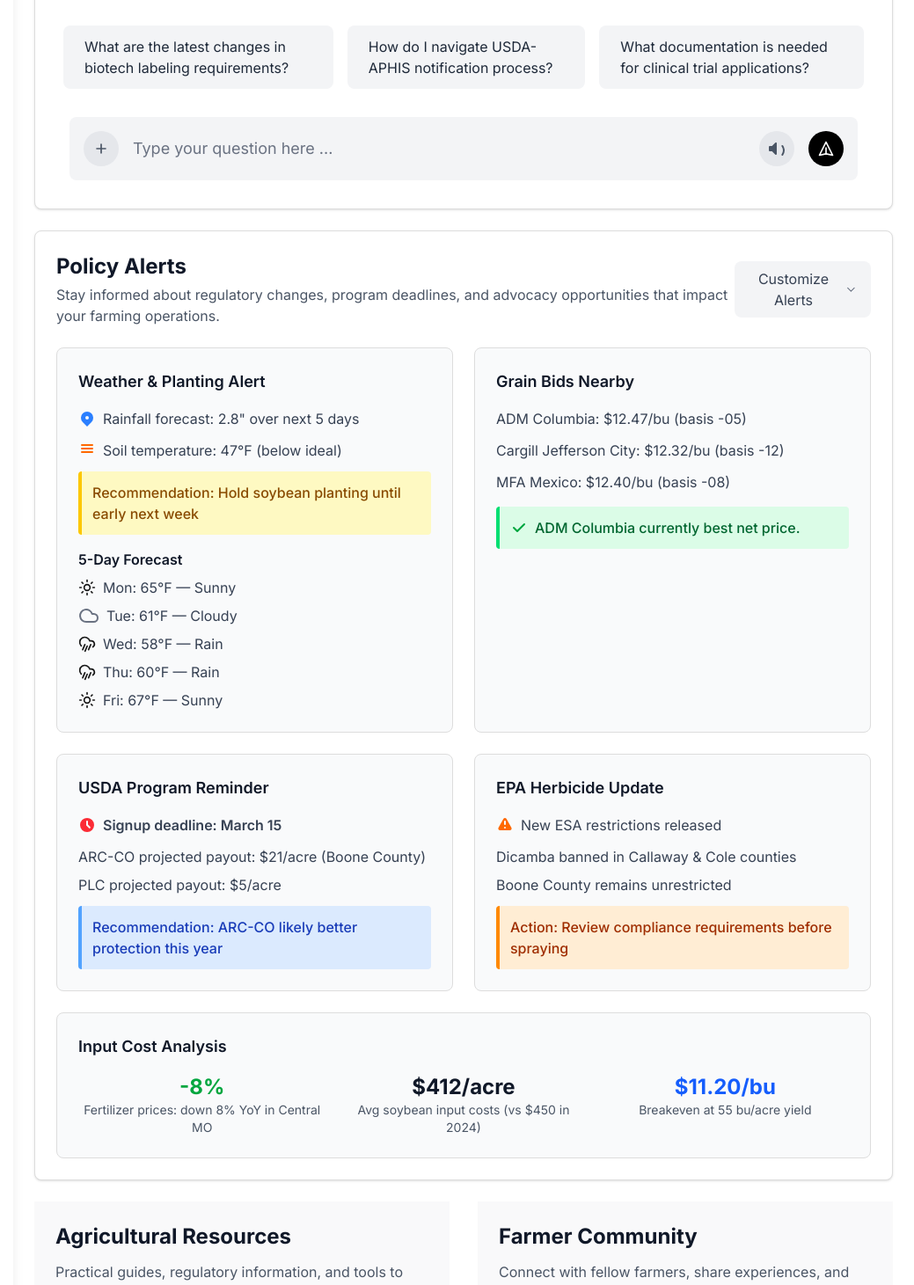
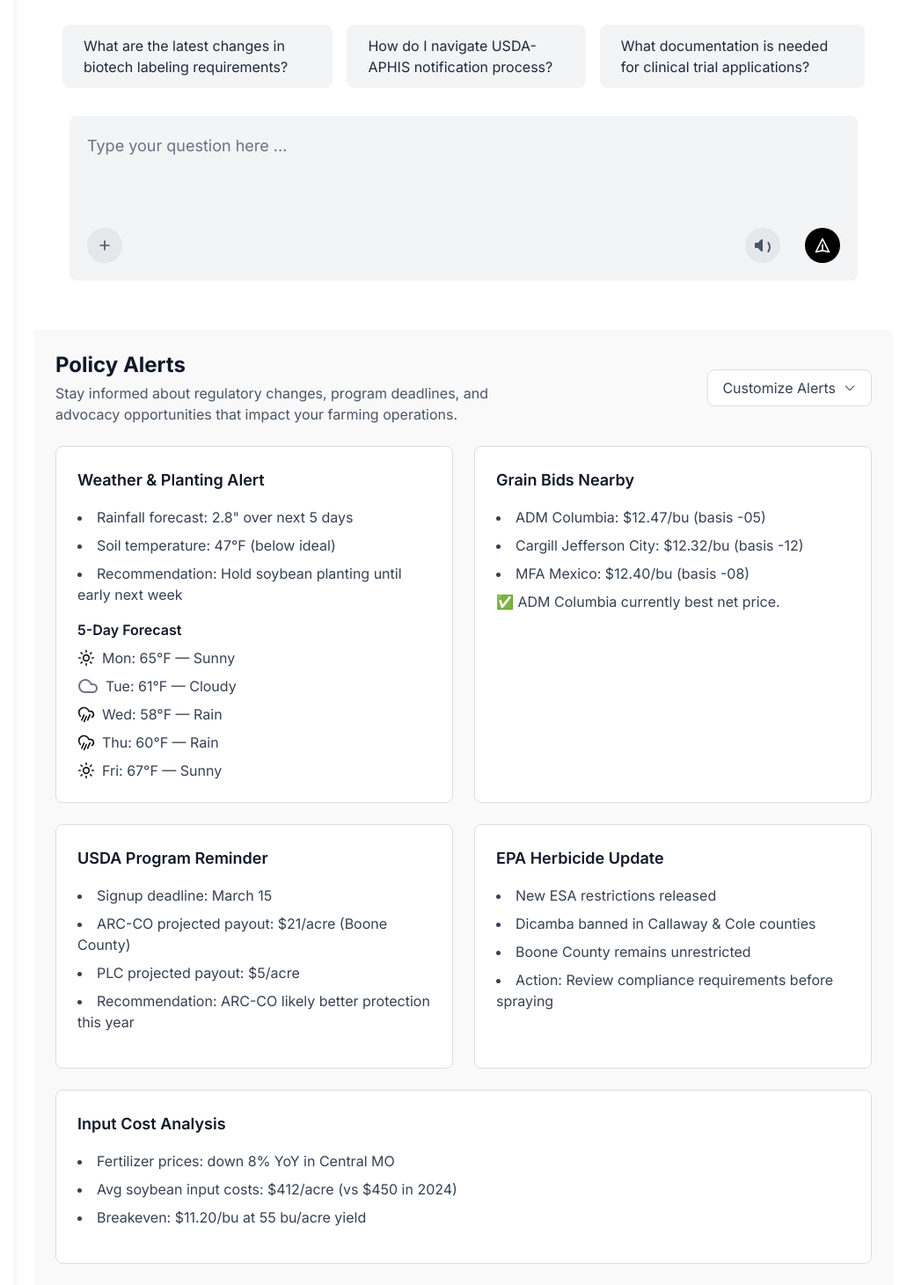
Before and after one commit to inderjeetladi/msa, a Next.js app: page / in a window 1280 px wide. Shown: the part 340-1801 px from the top of the page at 88% size, without its empty margins (241-1280 px from the left). Built offline with nearby package versions, Linux system fonts and the light colour scheme.

Commit message:
farmer page

```diff
--- a/src/app/page.tsx
+++ b/src/app/page.tsx
@@ -1,3 +1,5 @@
+import Image from "next/image";
+
 export default function Home() {
   return (
     <div className="p-6">
@@ -5,13 +7,16 @@ export default function Home() {
         {/* AI-Powered Agricultural Intelligence Section */}
         <div className="space-y-6">
           {/* Section 1 - AI-Powered Agricultural Intelligence */}
-          <div className="bg-white rounded-lg shadow-sm border p-8" style={{ borderColor: '#dddddd' }}>
+          <div className="bg-white p-8" style={{ borderColor: '#dddddd' }}>
             {/* Header with star icon */}
             <div className="text-center mb-8">
-              <div className="flex items-center justify-center mb-4">
-                <svg className="w-5 h-5 text-yellow-500 mr-2" fill="currentColor" viewBox="0 0 20 20">
-                  <path d="M9.049 2.927c.3-.921 1.603-.921 1.902 0l1.07 3.292a1 1 0 00.95.69h3.462c.969 0 1.371 1.24.588 1.81l-2.8 2.034a1 1 0 00-.364 1.118l1.07 3.292c.3.921-.755 1.688-1.54 1.118l-2.8-2.034a1 1 0 00-1.175 0l-2.8 2.034c-.784.57-1.838-.197-1.539-1.118l1.07-3.292a1 1 0 00-.364-1.118L2.98 8.72c-.783-.57-.38-1.81.588-1.81h3.461a1 1 0 00.951-.69l1.07-3.292z" />
-                </svg>
+              <div className="flex items-center justify-center mb-4 gap-x-2">
+                 <Image  src="/assets/images/star.png"
+        alt="Agriculture AI"
+        width={20}
+        height={20}
+        className="mb-2"
+      />
                 <h1 className="text-lg font-medium text-gray-700">AI-Powered Agricultural Intelligence</h1>
               </div>
 
@@ -45,8 +50,14 @@ export default function Home() {
 
             {/* AI Search Box */}
             <div className="relative max-w-4xl mx-auto">
-              <div className="flex items-center bg-gray-100 rounded-lg p-4">
+              <div className="flex  bg-gray-100 rounded-lg p-5 h-[187px] flex-col justify-between ">
                 {/* Plus button */}
+                <input
+                  type="text"
+                  placeholder="Type your question here ..."
+                  className="bg-transparent text-gray-800 placeholder-gray-500 focus:outline-none text-lg"
+                />
+                <div className="flex justify-between">
                 <button className="w-10 h-10 bg-gray-200 hover:bg-gray-300 rounded-full flex items-center justify-center mr-4 transition-colors">
                   <svg className="w-5 h-5 text-gray-600" fill="none" stroke="currentColor" viewBox="0 0 24 24">
                     <path strokeLinecap="round" strokeLinejoin="round" strokeWidth={2} d="M12 6v6m0 0v6m0-6h6m-6 0H6" />
@@ -54,12 +65,8 @@ export default function Home() {
                 </button>
 
                 {/* Input field */}
-                <input
-                  type="text"
-                  placeholder="Type your question here ..."
-                  className="flex-1 bg-transparent text-gray-800 placeholder-gray-500 focus:outline-none text-lg"
-                />
 
+                <div className="flex gap-x-3">
                 {/* Audio button */}
                 <button className="w-10 h-10 bg-gray-200 hover:bg-gray-300 rounded-full flex items-center justify-center mr-4 transition-colors">
                   <svg className="w-5 h-5 text-gray-600" fill="currentColor" viewBox="0 0 20 20">
@@ -73,19 +80,21 @@ export default function Home() {
                     <path strokeLinecap="round" strokeLinejoin="round" strokeWidth={2} d="M12 19l9 2-9-18-9 18 9-2zm0 0v-8" />
                   </svg>
                 </button>
+                </div>
+                </div>
               </div>
             </div>
           </div>
 
           {/* Section 2 - Policy Alerts Dashboard */}
-          <div className="bg-white rounded-lg shadow-sm border p-6" style={{ borderColor: '#dddddd' }}>
+          <div className="bg-[#F9F9FA] p-6" style={{ borderColor: '#dddddd' }}>
             {/* Header */}
             <div className="flex items-center justify-between mb-6">
               <div>
                 <h2 className="text-2xl font-bold text-gray-900">Policy Alerts</h2>
-                <p className="text-gray-600 mt-1">Stay informed about regulatory changes, program deadlines, and advocacy opportunities that impact your farming operations.</p>
+                <p className="text-gray-600 mt-1">Stay informed about regulatory changes, program deadlines, and <br/>advocacy opportunities that impact your farming operations.</p>
               </div>
-              <button className="flex items-center px-4 py-2 bg-gray-100 hover:bg-gray-200 rounded-lg transition-colors">
+              <button className="flex items-center px-4 py-2 bg-white border border-[#ddd] hover:bg-gray-200 rounded-lg transition-colors">
                 <span className="text-gray-700 mr-2">Customize Alerts</span>
                 <svg className="w-4 h-4 text-gray-500" fill="none" stroke="currentColor" viewBox="0 0 24 24">
                   <path strokeLinecap="round" strokeLinejoin="round" strokeWidth={2} d="M19 9l-7 7-7-7" />
@@ -96,25 +105,21 @@ export default function Home() {
             {/* Cards Grid */}
             <div className="grid grid-cols-1 lg:grid-cols-2 gap-6">
               {/* Weather & Planting Alert */}
-              <div className="bg-gray-50 rounded-lg p-6 border" style={{ borderColor: '#dddddd' }}>
+              <div className="bg-white rounded-lg p-6 border" style={{ borderColor: '#dddddd' }}>
                 <h3 className="text-lg font-semibold text-gray-900 mb-4">Weather & Planting Alert</h3>
-                <div className="space-y-3 mb-4">
-                  <div className="flex items-center">
-                    <svg className="w-5 h-5 text-blue-500 mr-2" fill="currentColor" viewBox="0 0 20 20">
-                      <path fillRule="evenodd" d="M5.05 4.05a7 7 0 119.9 9.9L10 18.9l-4.95-4.95a7 7 0 010-9.9zM10 11a2 2 0 100-4 2 2 0 000 4z" clipRule="evenodd" />
-                    </svg>
-                    <span className="text-gray-700">Rainfall forecast: 2.8&quot; over next 5 days</span>
-                  </div>
-                  <div className="flex items-center">
-                    <svg className="w-5 h-5 text-orange-500 mr-2" fill="currentColor" viewBox="0 0 20 20">
-                      <path fillRule="evenodd" d="M3 4a1 1 0 011-1h12a1 1 0 110 2H4a1 1 0 01-1-1zm0 4a1 1 0 011-1h12a1 1 0 110 2H4a1 1 0 01-1-1zm0 4a1 1 0 011-1h12a1 1 0 110 2H4a1 1 0 01-1-1z" clipRule="evenodd" />
-                    </svg>
-                    <span className="text-gray-700">Soil temperature: 47°F (below ideal)</span>
-                  </div>
-                  <div className="bg-yellow-100 border-l-4 border-yellow-400 p-3 rounded">
-                    <p className="text-yellow-800 font-medium">Recommendation: Hold soybean planting until early next week</p>
-                  </div>
-                </div>
+               <ul className="list-disc list-inside space-y-2 mb-4 text-gray-700">
+  <li className=" items-center">
+    Rainfall forecast: 2.8&quot; over next 5 days
+  </li>
+
+  <li className=" items-center">
+    Soil temperature: 47°F (below ideal)
+  </li>
+   <li className=" items-center">
+    Recommendation: Hold soybean planting until early next week
+  </li>
+</ul>
+
 
                 <div className="mt-4">
                   <h4 className="font-semibold text-gray-900 mb-2">5-Day Forecast</h4>
@@ -156,86 +161,79 @@ export default function Home() {
               </div>
 
               {/* Grain Bids Nearby */}
-              <div className="bg-gray-50 rounded-lg p-6 border" style={{ borderColor: '#dddddd' }}>
+              <div className="bg-white rounded-lg p-6 border" style={{ borderColor: '#dddddd' }}>
                 <h3 className="text-lg font-semibold text-gray-900 mb-4">Grain Bids Nearby</h3>
-                <div className="space-y-3">
-                  <div className="flex items-center justify-between">
-                    <span className="text-gray-700">ADM Columbia: $12.47/bu (basis -05)</span>
-                  </div>
-                  <div className="flex items-center justify-between">
-                    <span className="text-gray-700">Cargill Jefferson City: $12.32/bu (basis -12)</span>
-                  </div>
-                  <div className="flex items-center justify-between">
-                    <span className="text-gray-700">MFA Mexico: $12.40/bu (basis -08)</span>
-                  </div>
-                  <div className="bg-green-100 border-l-4 border-green-400 p-3 rounded mt-4">
-                    <div className="flex items-center">
-                      <svg className="w-5 h-5 text-green-600 mr-2" fill="currentColor" viewBox="0 0 20 20">
-                        <path fillRule="evenodd" d="M16.707 5.293a1 1 0 010 1.414l-8 8a1 1 0 01-1.414 0l-4-4a1 1 0 011.414-1.414L8 12.586l7.293-7.293a1 1 0 011.414 0z" clipRule="evenodd" />
-                      </svg>
-                      <span className="text-green-800 font-medium">ADM Columbia currently best net price.</span>
-                    </div>
-                  </div>
-                </div>
+                   <ul className="list-disc list-inside space-y-2 mb-4 text-gray-700">
+  <li className=" items-center">
+    ADM Columbia: $12.47/bu (basis -05)
+  </li>
+
+  <li className=" items-center">
+   Cargill Jefferson City: $12.32/bu (basis -12)
+  </li>
+   <li className=" items-center">
+   MFA Mexico: $12.40/bu (basis -08)
+  </li>
+   <li className="flex items-center mt-2">
+ ✅ ADM Columbia currently best net price.
+  </li>
+</ul>
               </div>
 
               {/* USDA Program Reminder */}
-              <div className="bg-gray-50 rounded-lg p-6 border" style={{ borderColor: '#dddddd' }}>
+              <div className="bg-white rounded-lg p-6 border" style={{ borderColor: '#dddddd' }}>
                 <h3 className="text-lg font-semibold text-gray-900 mb-4">USDA Program Reminder</h3>
-                <div className="space-y-3">
-                  <div className="flex items-center">
-                    <svg className="w-5 h-5 text-red-500 mr-2" fill="currentColor" viewBox="0 0 20 20">
-                      <path fillRule="evenodd" d="M10 18a8 8 0 100-16 8 8 0 000 16zm1-12a1 1 0 10-2 0v4a1 1 0 00.293.707l2.828 2.829a1 1 0 101.415-1.415L11 9.586V6z" clipRule="evenodd" />
-                    </svg>
-                    <span className="text-gray-700 font-semibold">Signup deadline: March 15</span>
-                  </div>
-                  <div className="space-y-2">
-                    <p className="text-gray-700">ARC-CO projected payout: $21/acre (Boone County)</p>
-                    <p className="text-gray-700">PLC projected payout: $5/acre</p>
-                  </div>
-                  <div className="bg-blue-100 border-l-4 border-blue-400 p-3 rounded">
-                    <p className="text-blue-800 font-medium">Recommendation: ARC-CO likely better protection this year</p>
-                  </div>
-                </div>
+                                  <ul className="list-disc list-inside space-y-2 mb-4 text-gray-700">
+  <li className=" items-center">
+    Signup deadline: March 15
+  </li>
+
+  <li className=" items-center">
+  ARC-CO projected payout: $21/acre (Boone County)
+  </li>
+   <li className=" items-center">
+  PLC projected payout: $5/acre
+  </li>
+   <li className="items-center mt-2">
+Recommendation: ARC-CO likely better protection this year
+  </li>
+</ul>
               </div>
 
               {/* EPA Herbicide Update */}
-              <div className="bg-gray-50 rounded-lg p-6 border" style={{ borderColor: '#dddddd' }}>
+              <div className="bg-white rounded-lg p-6 border" style={{ borderColor: '#dddddd' }}>
                 <h3 className="text-lg font-semibold text-gray-900 mb-4">EPA Herbicide Update</h3>
-                <div className="space-y-3">
-                  <div className="flex items-center">
-                    <svg className="w-5 h-5 text-orange-500 mr-2" fill="currentColor" viewBox="0 0 20 20">
-                      <path fillRule="evenodd" d="M8.257 3.099c.765-1.36 2.722-1.36 3.486 0l5.58 9.92c.75 1.334-.213 2.98-1.742 2.98H4.42c-1.53 0-2.493-1.646-1.743-2.98l5.58-9.92zM11 13a1 1 0 11-2 0 1 1 0 012 0zm-1-8a1 1 0 00-1 1v3a1 1 0 002 0V6a1 1 0 00-1-1z" clipRule="evenodd" />
-                    </svg>
-                    <span className="text-gray-700">New ESA restrictions released</span>
-                  </div>
-                  <div className="space-y-2">
-                    <p className="text-gray-700">Dicamba banned in Callaway & Cole counties</p>
-                    <p className="text-gray-700">Boone County remains unrestricted</p>
-                  </div>
-                  <div className="bg-orange-100 border-l-4 border-orange-400 p-3 rounded">
-                    <p className="text-orange-800 font-medium">Action: Review compliance requirements before spraying</p>
-                  </div>
-                </div>
+                <ul className="list-disc list-inside space-y-2 mb-4 text-gray-700">
+  <li className=" items-center">
+   New ESA restrictions released
+  </li>
+  <li className=" items-center">
+ Dicamba banned in Callaway & Cole counties
+  </li>
+   <li className=" items-center">
+Boone County remains unrestricted
+  </li>
+   <li className="items-center mt-2">
+Action: Review compliance requirements before spraying
+  </li>
+</ul>
               </div>
 
               {/* Input Cost Analysis */}
-              <div className="bg-gray-50 rounded-lg p-6 border lg:col-span-2" style={{ borderColor: '#dddddd' }}>
-                <h3 className="text-lg font-semibold text-gray-900 mb-4">Input Cost Analysis</h3>
-                <div className="grid grid-cols-1 md:grid-cols-3 gap-4">
-                  <div className="text-center">
-                    <div className="text-2xl font-bold text-green-600">-8%</div>
-                    <p className="text-gray-600 text-sm">Fertilizer prices: down 8% YoY in Central MO</p>
-                  </div>
-                  <div className="text-center">
-                    <div className="text-2xl font-bold text-gray-900">$412/acre</div>
-                    <p className="text-gray-600 text-sm">Avg soybean input costs (vs $450 in 2024)</p>
-                  </div>
-                  <div className="text-center">
-                    <div className="text-2xl font-bold text-blue-600">$11.20/bu</div>
-                    <p className="text-gray-600 text-sm">Breakeven at 55 bu/acre yield</p>
-                  </div>
-                </div>
+              <div className="bg-white rounded-lg p-6 border lg:col-span-2" style={{ borderColor: '#dddddd' }}>
+                 <h3 className="text-lg font-semibold text-gray-900 mb-4"> Input Cost Analysis</h3>
+                                  <ul className="list-disc list-inside space-y-2 mb-4 text-gray-700">
+  <li className=" items-center">
+Fertilizer prices: down 8% YoY in Central MO
+  </li>
+  <li className=" items-center">
+Avg soybean input costs: $412/acre (vs $450 in 2024)
+  </li>
+   <li className=" items-center">
+Breakeven: $11.20/bu at 55 bu/acre yield
+  </li>
+
+</ul>
               </div>
             </div>
           </div>
@@ -314,7 +312,7 @@ export default function Home() {
                 </div>
 
                 {/* View all Resources Button */}
-                <button className="w-full border border-gray-300 text-gray-700 py-2 px-4 rounded-lg hover:bg-gray-50 transition-colors">
+                <button className="bg-white max-w-64 m-auto table w-full border border-[#000] text-black py-2 px-4 rounded-lg hover:bg-gray-50 transition-colors">
                   View all Resources
                 </button>
               </div>
```
Also changed, not shown: public/assets/images/star.png (added), 1 other file (tests, documents, lock files or other folders).
